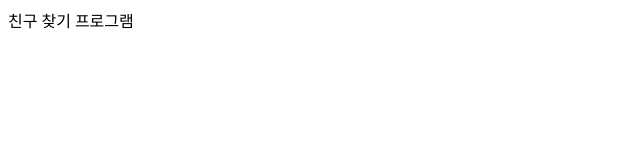
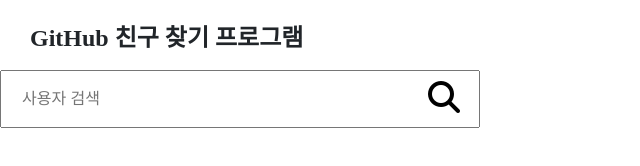
Before and after one commit to seong-dodo/github-finder-program, a website built with webpack: page index.html in a window 1280 px wide. Shown: the whole page, without its empty margins (0-640 px from the left). Built offline with nearby package versions, Linux system fonts and the light colour scheme.

Commit message:
step1 - 검색폼 구현
- 검색 입력폼이 그려진다

```diff
--- a/index.html
+++ b/index.html
@@ -3,9 +3,36 @@
   <head>
     <meta charset="UFT-8" />
     <title>github friend finder program</title>
+    <script src="https://kit.fontawesome.com/9a0b6a4b2b.js" crossorigin="anonymous"></script>
+    <link rel="stylesheet" href="/styles/index.css" />
   </head>
   <body>
-    <div id="app">친구 찾기 프로그램</div>
+    <div id="app">
+      <header class="header-text">
+        <h2>GitHub 친구 찾기 프로그램</h2>
+      </header>
+      <main>
+        <form id="search-user-form">
+          <label for="search-user" hidden>
+            사용자 검색
+          </label>
+          <input
+            type="text"
+            id="search-user"
+            placeholder="사용자 검색"
+            autocomplete="off"
+          />
+          <button
+            type="button"
+            name="submit"
+            id="search-user-submit-button"
+            class="input-btn"
+          >
+            <i class="fas fa-search fa-2x"></i>
+          </button>
+        </form>
+      </main>
+    </div>
     <script src="main.js"></script>
   </body>
 </html>
--- /dev/null
+++ b/styles/index.css
@@ -0,0 +1,35 @@
+@import "reset.css";
+
+header {
+  /* 헤더 레이아웃 */
+  width: 450px;
+  height: 70px;
+}
+
+.header-text {
+  display: inline-block;
+  margin-left: 30px;
+  color: #212529;
+  font-weight: 900;
+  line-height: 1.5;
+}
+
+form {
+  /* input 검색 폼 */
+  position: relative;
+}
+
+input[type=text] {
+  display: block;
+  width: 480px;
+  padding: 15px 20px;
+  font-size: 16px;
+  line-height: 1.5;
+}
+
+.input-btn {
+   /* input 검색 클릭 버튼 */
+  position: absolute;
+  top: 11px;
+  right: 20px;
+}
--- /dev/null
+++ b/styles/reset.css
@@ -0,0 +1,39 @@
+* {
+  box-sizing: border-box;
+ }
+
+html,
+body {
+  margin: 0;
+  padding: 0;
+}
+
+#app {
+  max-width: 480px;
+}
+
+a {
+  text-decoration: none;
+}
+
+header {
+  display: block;
+}
+
+ul {
+  list-style: none;
+}
+
+li:hover,
+li:focus {
+  cursor: pointer;
+}
+
+button {
+  all: unset;
+}
+
+button:focus,
+button:hover {
+  cursor: pointer;
+}
```
Also changed, not shown: README.md.
